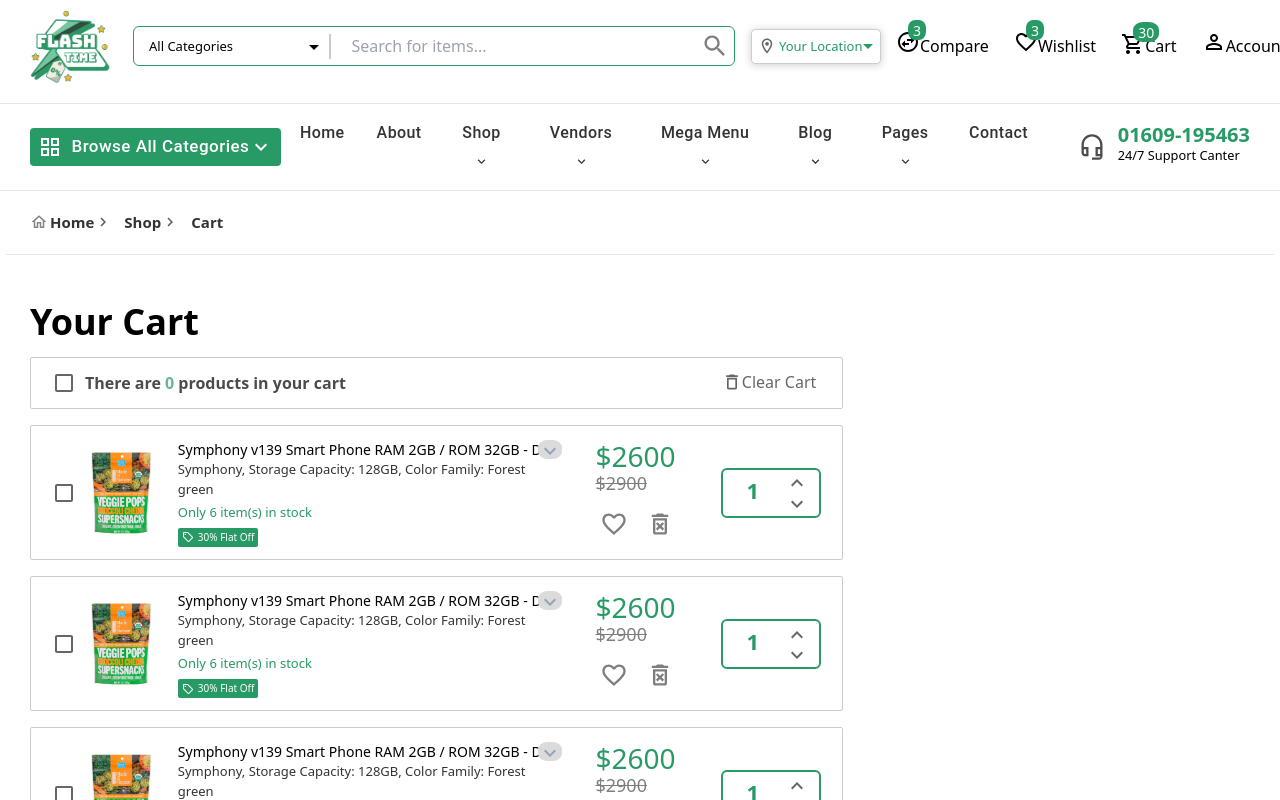
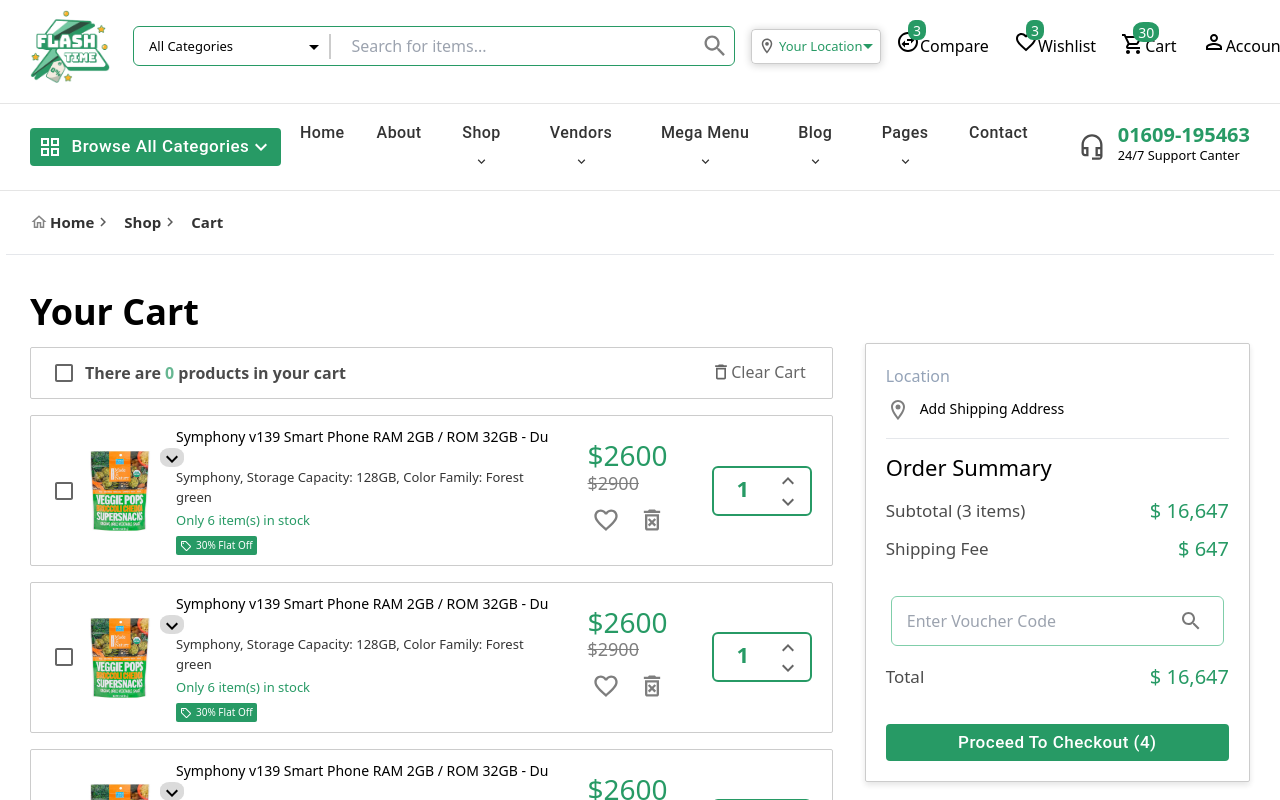
Before and after one commit to MohonSaha/Flash-Time-Client, a React (Vite) app: page /cart in a window 1280 px wide. Shown: the top 800 px of the page. Built offline with nearby package versions, Linux system fonts and the light colour scheme.

Commit message:
implement cartSummary box

```diff
--- a/src/components/shared/SearchBar/SearchBar.jsx
+++ b/src/components/shared/SearchBar/SearchBar.jsx
@@ -2,7 +2,7 @@
 import "./SearchBar.css";
 import SearchIcon from "@mui/icons-material/Search";
 
-const SearchBar = () => {
+const SearchBar = ({ placeholder }) => {
   return (
     <div className="searchBar">
       <div className="col-span-6">
@@ -11,7 +11,10 @@
             <input
               type="text"
               className="searchInput"
-              placeholder="Search for items..."
+              // placeholder="Search for items..."
+              placeholder={`${
+                placeholder ? placeholder : "Search for items..."
+              }`}
             />
             <Button className="searchIcons searchButton">
               <SearchIcon className=" cursor-pointer" icon={false} />
--- a/src/components/ui/ProductCartBox/ProductCartBox.css
+++ b/src/components/ui/ProductCartBox/ProductCartBox.css
@@ -70,6 +70,7 @@
 .expandButton {
   border-radius: 40%;
   background: rgb(219, 219, 219) !important;
+  color: #000;
   margin-left: -16px;
 }
 
@@ -77,4 +78,5 @@
   border-radius: 40%;
   background: rgb(219, 219, 219) !important;
   margin-left: 6px;
+  color: #000;
 }
--- a/src/components/ui/ProductCartBox/ProductCartBox.jsx
+++ b/src/components/ui/ProductCartBox/ProductCartBox.jsx
@@ -67,7 +67,7 @@
           <div>
             <h2>$2600</h2>
             <h4>$2900</h4>
-            <div className="space-x-2 mt-2">
+            <div className="space-x-2 mt-1">
               <IconButton aria-label="delete" size="small" color="success">
                 <FavoriteBorderOutlinedIcon />
               </IconButton>
--- a/src/pages/Cart/Cart.css
+++ b/src/pages/Cart/Cart.css
@@ -1,7 +1,7 @@
 .cartSection {
   width: 100%;
   height: auto;
-  padding: 20px 0px;
+  padding: 10px 0px;
 }
 
 .cartSection h1 {
@@ -33,3 +33,33 @@
   border-radius: 2px;
   padding-right: 26px;
 }
+
+.cartSummaryWrapper {
+  margin-top: 15%;
+  border: 1px solid #ccc;
+  padding: 20px;
+  box-shadow: 0 3px 6px rgba(0, 0, 0, 0.044), 0 3px 6px rgba(0, 0, 0, 0.067);
+  border-radius: 2px;
+}
+
+.cartSummary h4 {
+  font-size: 22px;
+}
+
+.cartSummary h5 {
+  font-size: 17px;
+  color: #000;
+  opacity: 0.7;
+}
+
+.cartSummary p {
+  font-size: 20px;
+  color: var(--primary-color);
+  font-weight: 500;
+}
+
+.cartSummaryWrapper .shipping svg {
+  color: #000;
+  opacity: 0.5;
+  margin-right: 10px;
+}
--- a/src/pages/Cart/Cart.jsx
+++ b/src/pages/Cart/Cart.jsx
@@ -2,8 +2,10 @@
 import "./Cart.css";
 import HomeOutlinedIcon from "@mui/icons-material/HomeOutlined";
 import DeleteOutlinedIcon from "@mui/icons-material/DeleteOutlined";
-import { Checkbox } from "@mui/material";
+import { Button, Checkbox } from "@mui/material";
 import ProductCartBox from "../../components/ui/ProductCartBox/ProductCartBox";
+import LocationOnOutlinedIcon from "@mui/icons-material/LocationOnOutlined";
+import SearchBar from "../../components/shared/SearchBar/SearchBar";
 
 const label = { inputProps: { "aria-label": "Checkbox demo" } };
 
@@ -35,7 +37,7 @@
 
       <section className="cartSection">
         <div className="container-fluid">
-          <div className="grid grid-cols-12">
+          <div className="grid grid-cols-12 gap-8">
             <div className="col-span-8">
               <div>
                 <h1 className="hd pb-2">Your Cart</h1>
@@ -65,7 +67,43 @@
               </div>
             </div>
 
-            <div className="col-span-4"></div>
+            <div className="col-span-4">
+              <div className="cartSummaryWrapper">
+                <div>
+                  <p className="text-slate-400 mb-2">Location</p>
+                  <div className="mb-4 shipping">
+                    <LocationOnOutlinedIcon />
+                    <span className="text-sm">Add Shipping Address</span>
+                  </div>
+                  <hr />
+
+                  <div className="cartSummary mt-3">
+                    <h4>Order Summary</h4>
+
+                    <div className="flex items-center justify-between mt-3">
+                      <h5>Subtotal (3 items)</h5>
+                      <p>$ 16,647</p>
+                    </div>
+                    <div className="flex items-center justify-between mt-2 mb-8">
+                      <h5>Shipping Fee</h5>
+                      <p>$ 647</p>
+                    </div>
+
+                    <div className="w-[97%] mx-auto">
+                      <SearchBar placeholder={"Enter Voucher Code"} />
+                    </div>
+                    <div className="flex items-center justify-between mt-4 mb-8">
+                      <h5>Total</h5>
+                      <p>$ 16,647</p>
+                    </div>
+
+                    <Button className="bg-flash" fullWidth>
+                      Proceed To Checkout (4)
+                    </Button>
+                  </div>
+                </div>
+              </div>
+            </div>
           </div>
         </div>
       </section>
```
